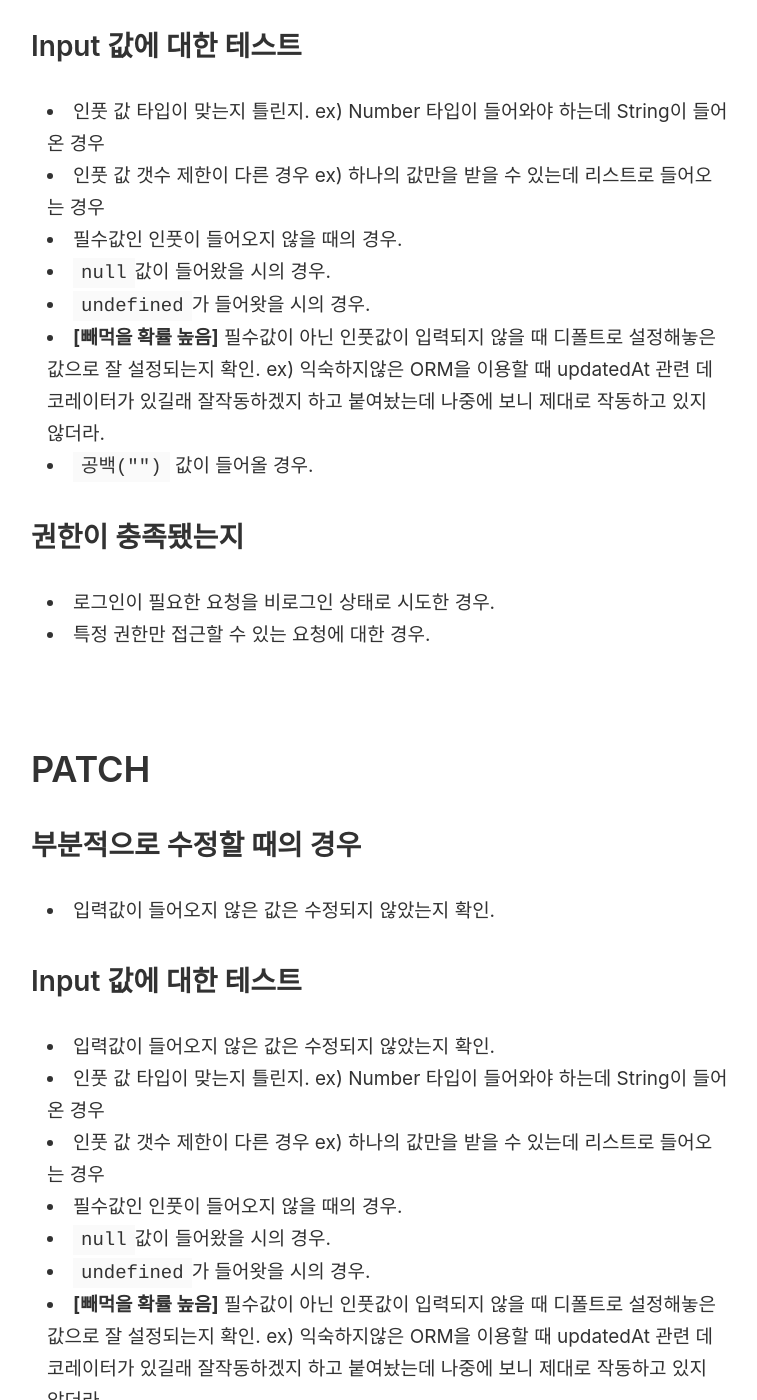
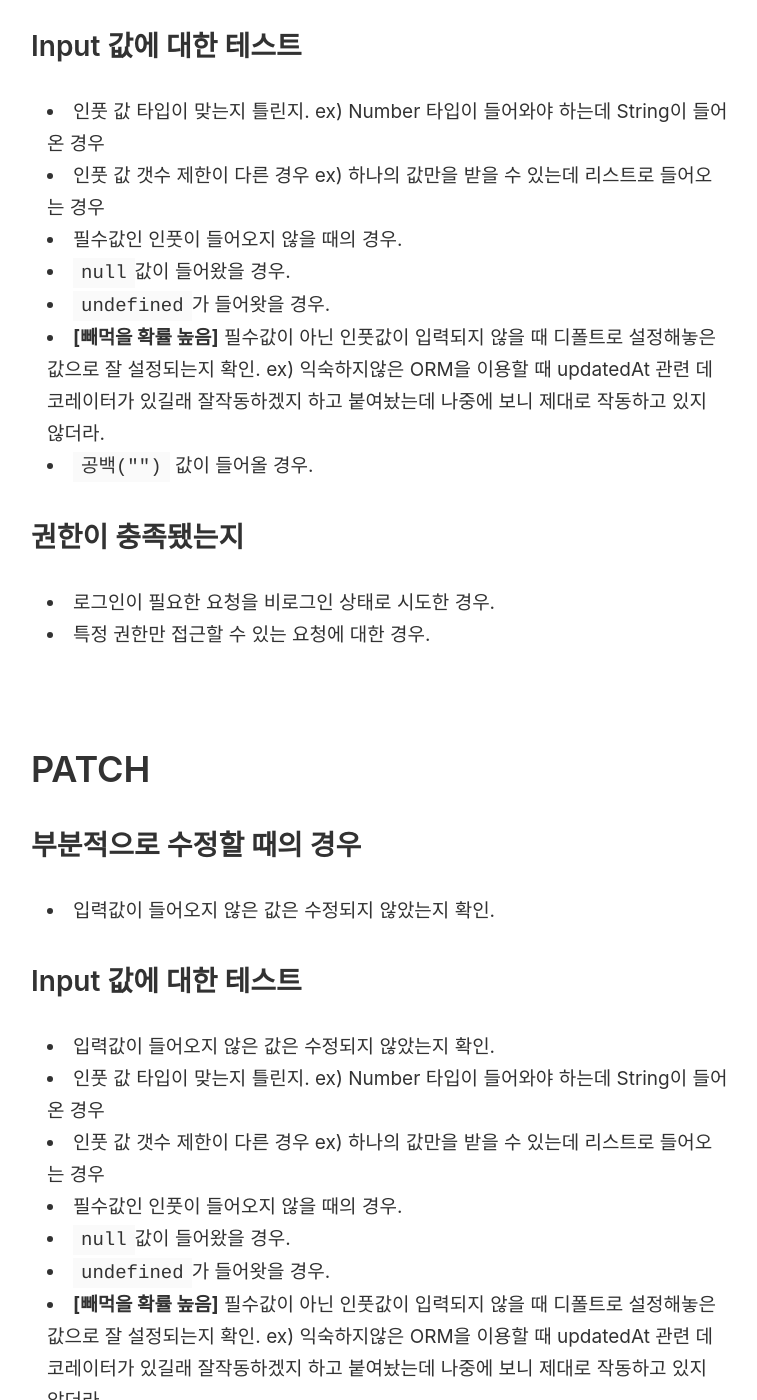
Before and after one commit to dont-think-about-too-much/dont-think-about-too-much.github.io, a Jekyll site: the page built from _posts/2021-06-13-test-case-kinds.md, in a window 1280 px wide and 1400 px high, scrolled down 3429 px. Shown: the whole window, without its empty margins (260-1017 px from the left). Built offline with Jekyll 4.4.1, drawn with Linux system fonts in a browser that asks for light colours; comment, search, counter and statistics services are not loaded.

Commit message:
fix: API test kinds

```diff
--- a/_posts/2021-06-13-test-case-kinds.md
+++ b/_posts/2021-06-13-test-case-kinds.md
@@ -106,8 +106,8 @@ expect(response.body).toEqual({});
 - 인풋 값 타입이 맞는지 틀린지. ex) Number 타입이 들어와야 하는데 String이 들어온 경우
 - 인풋 값 갯수 제한이 다른 경우 ex) 하나의 값만을 받을 수 있는데 리스트로 들어오는 경우
 - 필수값인 인풋이 들어오지 않을 때의 경우.
-- `null`값이 들어왔을 시의 경우.
-- `undefined`가 들어왓을 시의 경우.
+- `null`값이 들어왔을 경우.
+- `undefined`가 들어왓을 경우.
 - **[빼먹을 확률 높음]** 필수값이 아닌 인풋값이 입력되지 않을 때 디폴트로 설정해놓은 값으로 잘 설정되는지 확인. ex) 익숙하지않은 ORM을 이용할 때 updatedAt 관련 데코레이터가 있길래 잘작동하겠지 하고 붙여놨는데 나중에 보니 제대로 작동하고 있지 않더라.
 - `공백("")` 값이 들어올 경우.
 
@@ -130,8 +130,8 @@ expect(response.body).toEqual({});
 - 인풋 값 타입이 맞는지 틀린지. ex) Number 타입이 들어와야 하는데 String이 들어온 경우
 - 인풋 값 갯수 제한이 다른 경우 ex) 하나의 값만을 받을 수 있는데 리스트로 들어오는 경우
 - 필수값인 인풋이 들어오지 않을 때의 경우.
-- `null`값이 들어왔을 시의 경우.
-- `undefined`가 들어왓을 시의 경우.
+- `null`값이 들어왔을 경우.
+- `undefined`가 들어왓을 경우.
 - **[빼먹을 확률 높음]** 필수값이 아닌 인풋값이 입력되지 않을 때 디폴트로 설정해놓은 값으로 잘 설정되는지 확인. ex) 익숙하지않은 ORM을 이용할 때 updatedAt 관련 데코레이터가 있길래 잘작동하겠지 하고 붙여놨는데 나중에 보니 제대로 작동하고 있지 않더라.
 - `공백("")` 값이 들어올 경우.
 
```
